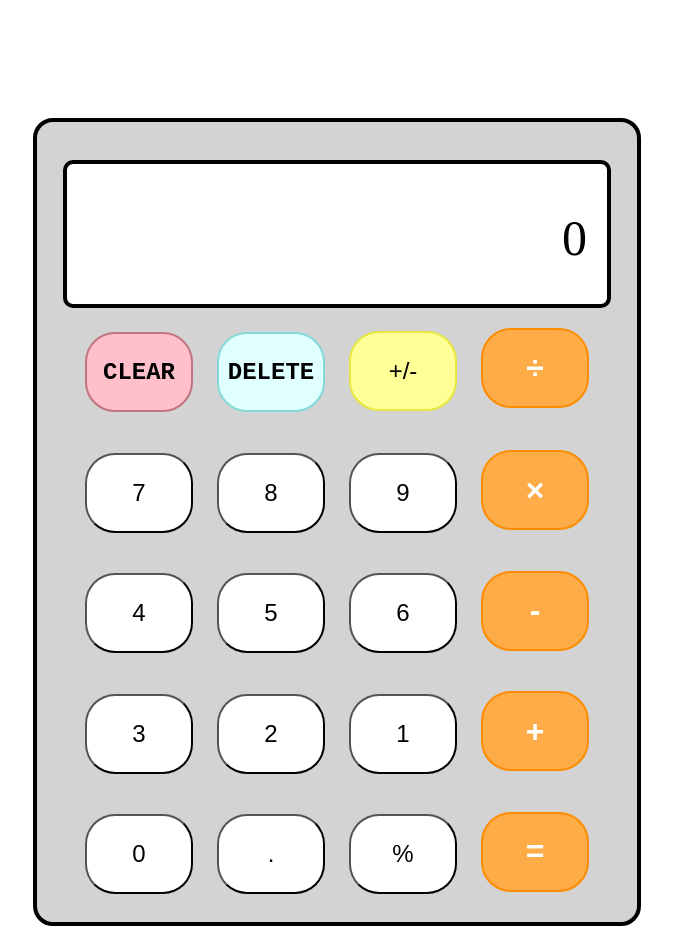
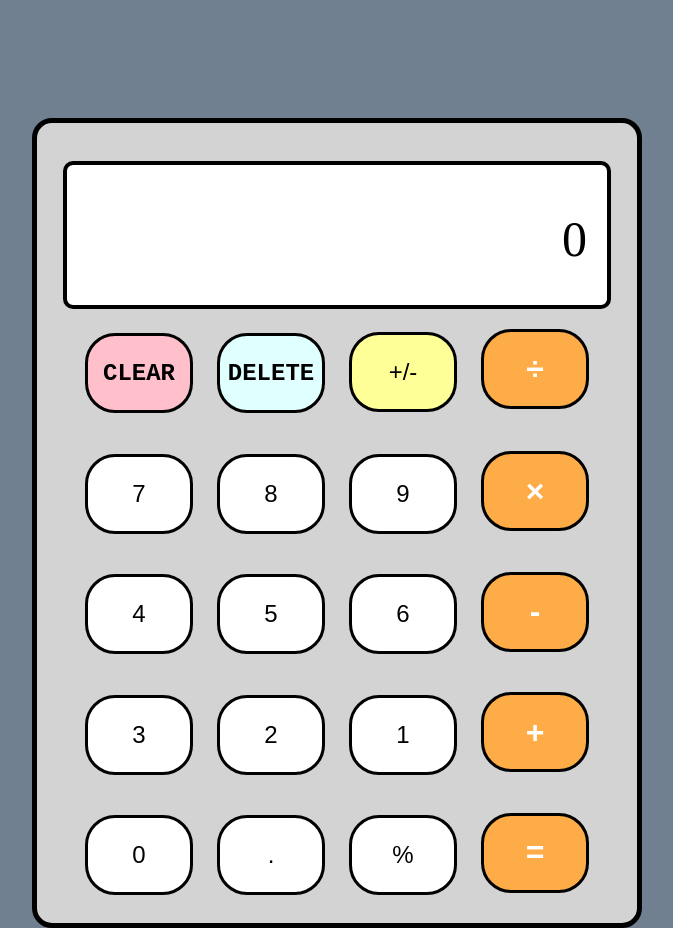
Before and after one commit to hanadmse/calculator, a plain HTML site: page index.html in a window 1280 px wide. Shown: the whole page, without its empty margins (303-976 px from the left). Drawn offline with Linux system fonts and the light colour scheme.

Commit message:
css styling additions

```diff
--- a/styles.css
+++ b/styles.css
@@ -3,7 +3,7 @@
     margin: 110px;
     width: 600px;
     height: 800px;
-    border: 4px solid black;
+    border: 5px solid black;
     display: flex;
     flex-direction:column;
     justify-content: center;
@@ -49,31 +49,33 @@
     background-color: white;
     font-family:revert;
     border-radius: 30px;
+    border: 3px solid black;
 }
 
 body {
     display: flex;
     justify-content: center;
     align-items: center;
-    background-color: white;
+    background-color: slategray;
 }
 
 #clearBtn {
-    border: 2px solid rgb(193, 115, 128);;
+    border: 3px solid black;
     background-color: pink;
     font-family: 'Courier New', Courier, monospace;
     font-weight: bold;
 }
 
 #deleteBtn {
-    border: 2px solid rgb(132, 217, 217);
+    border: 3px solid black;
     background-color: lightcyan;
     font-family: 'Courier New', Courier, monospace;
     font-weight: bold;
 }
 
 #divBtn, #multBtn, #subBtn, #addBtn, #equalBtn {
-    border: 2px solid rgb(255, 140, 0);
+    border: 3px solid black;
+    /* border: 2px solid rgb(255, 140, 0); */
     background-color: rgb(253, 172, 72);
     font-size:xx-large;
     font-weight: bolder;
@@ -81,6 +83,6 @@ body {
 }
 
 #signBtn {
-    border: 2px solid rgb(231, 231, 63);
+    border: 3px solid black;
     background-color: rgb(255, 255, 151);
 }
```
Also changed, not shown: index.html (+0 -25 lines).
